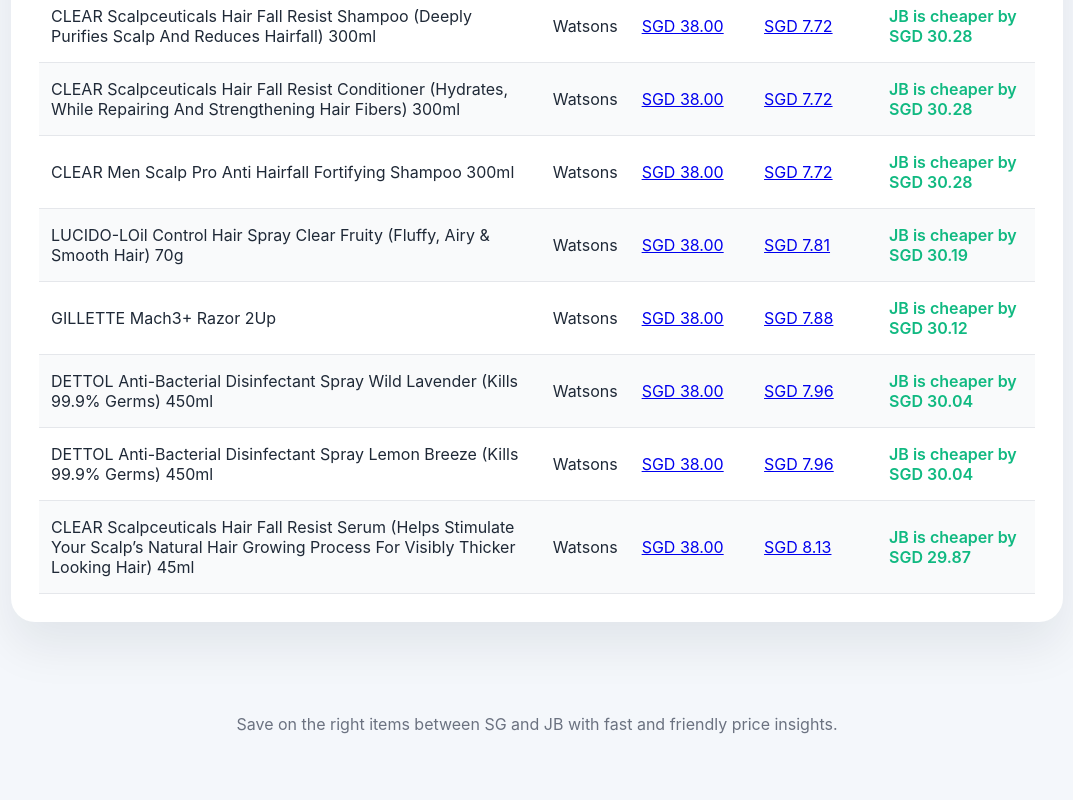
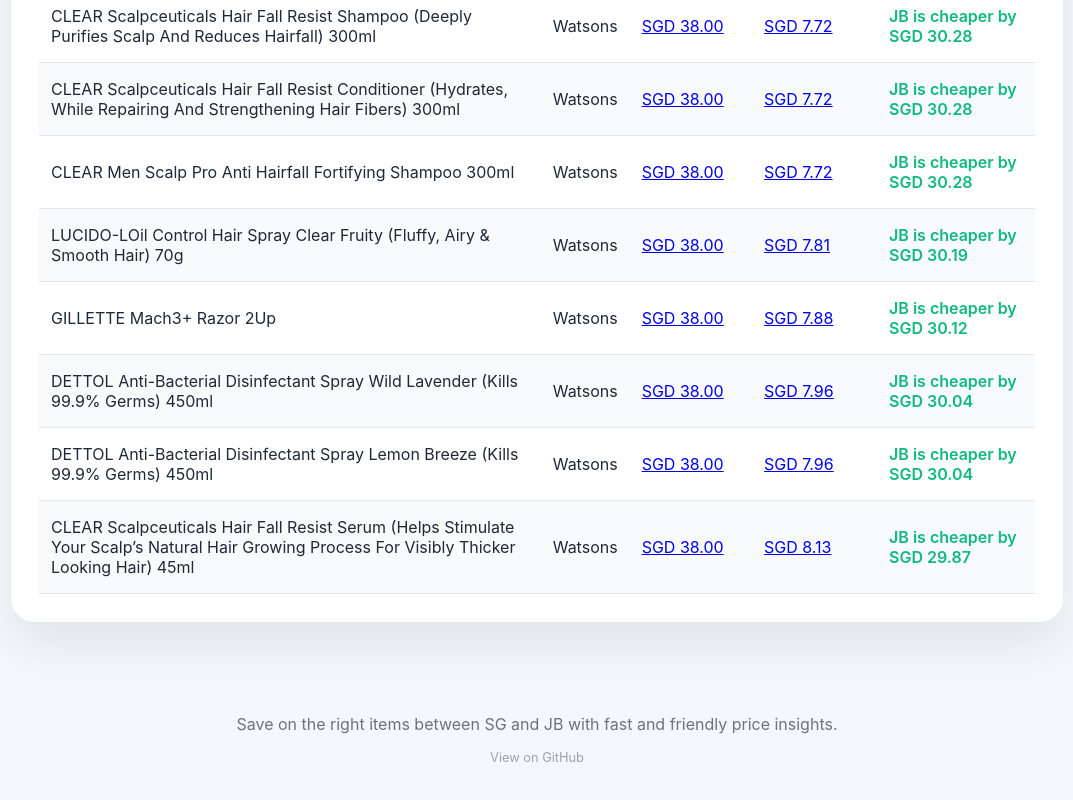
Before and after one commit to kairoskoh/watsons-price-comparison, a plain HTML site: page index.html in a window 1280 px wide. Shown: the part 798-1598 px from the top of the page, without its empty margins (103-1176 px from the left). Drawn offline with Linux system fonts and the light colour scheme; no server answers.

Commit message:
Add subtle GitHub repo link to footer

```diff
--- a/index.html
+++ b/index.html
@@ -69,6 +69,7 @@
 
   <footer>
     <p>Save on the right items between SG and JB with fast and friendly price insights.</p>
+    <p class="footer-repo"><a href="https://github.com/kairoskoh/watsons-price-comparison" target="_blank" rel="noopener">View on GitHub</a></p>
   </footer>
 
   <script src="script.js"></script>
--- a/styles.css
+++ b/styles.css
@@ -278,6 +278,23 @@
   padding-bottom: 2rem;
 }
 
+.footer-repo {
+  margin-top: 0.25rem;
+  font-size: 0.8rem;
+}
+
+.footer-repo a {
+  color: #9ca3af;
+  text-decoration: none;
+  border-bottom: 1px solid transparent;
+  transition: color 0.2s ease, border-color 0.2s ease;
+}
+
+.footer-repo a:hover {
+  color: #6b7280;
+  border-bottom-color: #9ca3af;
+}
+
 @media (max-width: 640px) {
   main {
     padding: 1.5rem 1rem 2rem;
```
